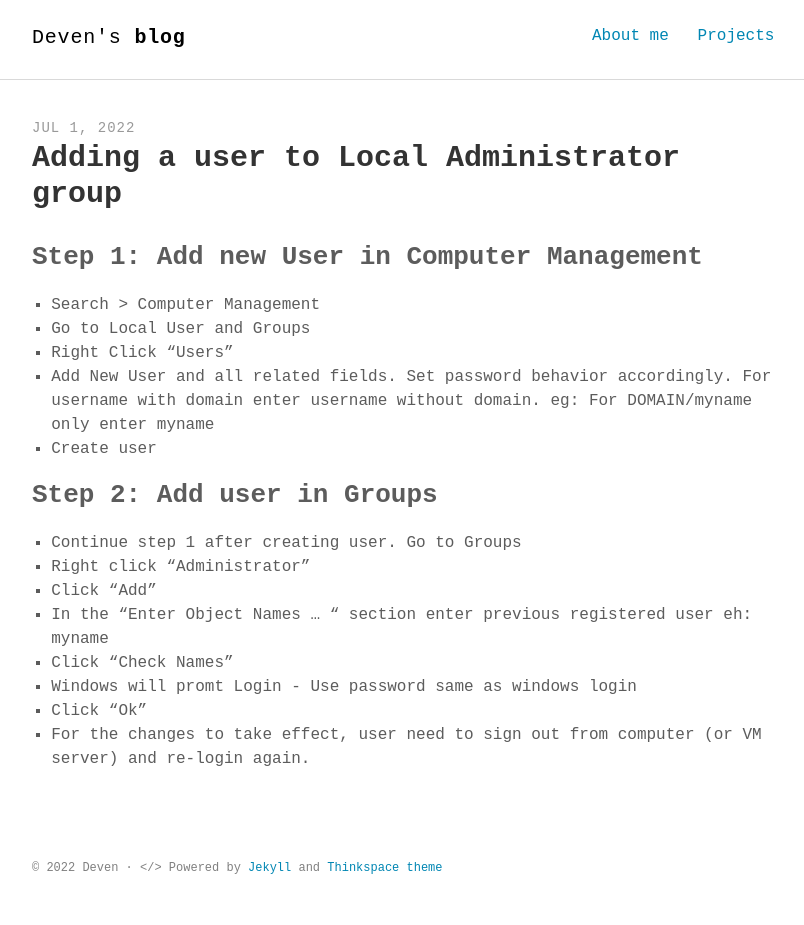
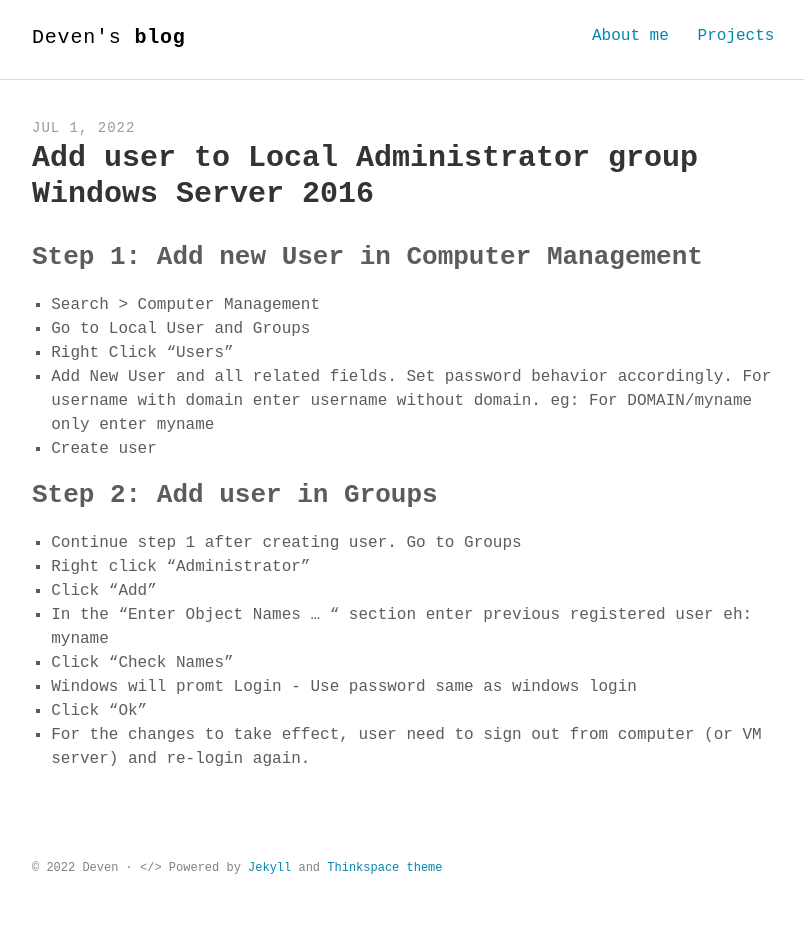
Before and after one commit to devennn/devennn.github.io, a Jekyll site: the page built from _posts/2022-07-01-adding-user-to-local-administrator-windows10.md, in a window 1280 px wide. Shown: the whole page, without its empty margins (232-1036 px from the left). Built offline with Jekyll 4.4.1, drawn with Linux system fonts in a browser that asks for light colours; some web fonts are replaced.

Commit message:
Update 2022-07-01-adding-user-to-local-administrator-windows10.md

```diff
--- a/_posts/2022-07-01-adding-user-to-local-administrator-windows10.md
+++ b/_posts/2022-07-01-adding-user-to-local-administrator-windows10.md
@@ -1,6 +1,6 @@
 ---
 layout: post
-title: Adding a user to Local Administrator group
+title: Add user to Local Administrator group Windows Server 2016
 description: "Adding a user to Local Administrator group"
 keywords: "Windows 10 2016 Server, add user group, Local Administrator"
 ---
```
